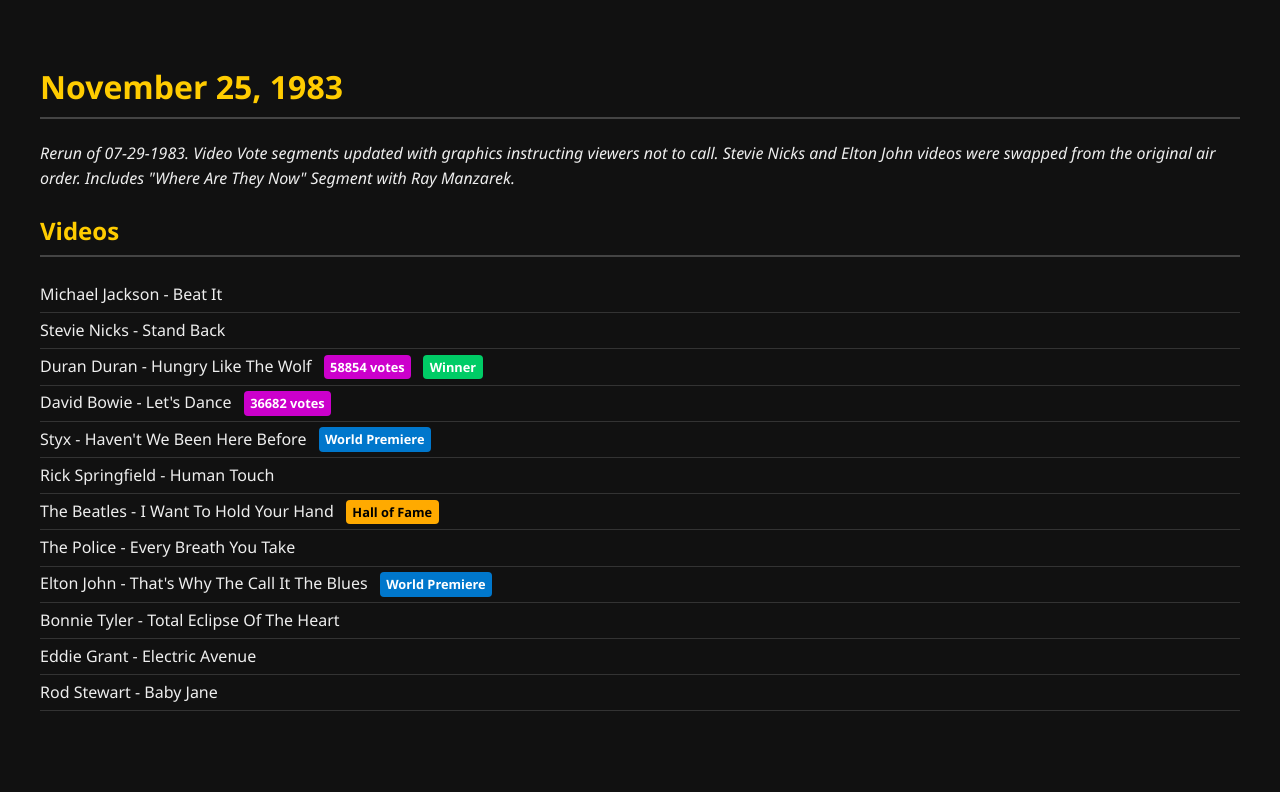
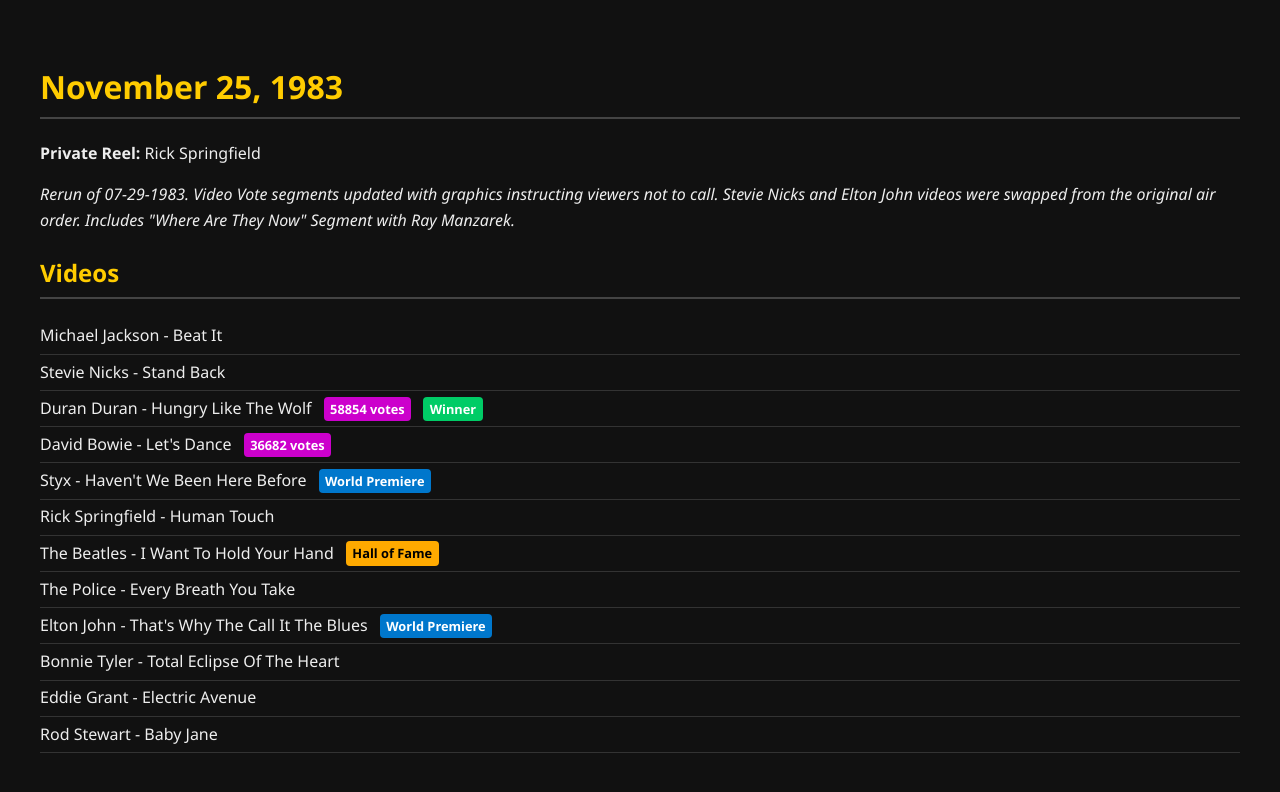
Before and after one commit to JonnyGators/fnv-archive, a Jekyll site: the page built from _episodes/1983-11-25.md, in a window 1280 px wide. Shown: the top 792 px of the page. Built offline with Jekyll 4.4.1, drawn with Linux system fonts in a browser that asks for light colours; part of the change alters nothing that is shown.

Commit message:
fuck notepad again!

```diff
--- a/_episodes/1983-11-25.md
+++ b/_episodes/1983-11-25.md
@@ -2,7 +2,7 @@
 layout: episode
 title: November 25, 1983
 date: 1983-11-25
-private\_reel: Rick Springfield
+private_reel: Rick Springfield
 videos:
   - title: Michael Jackson - Beat It
   - title: Stevie Nicks - Stand Back
```
